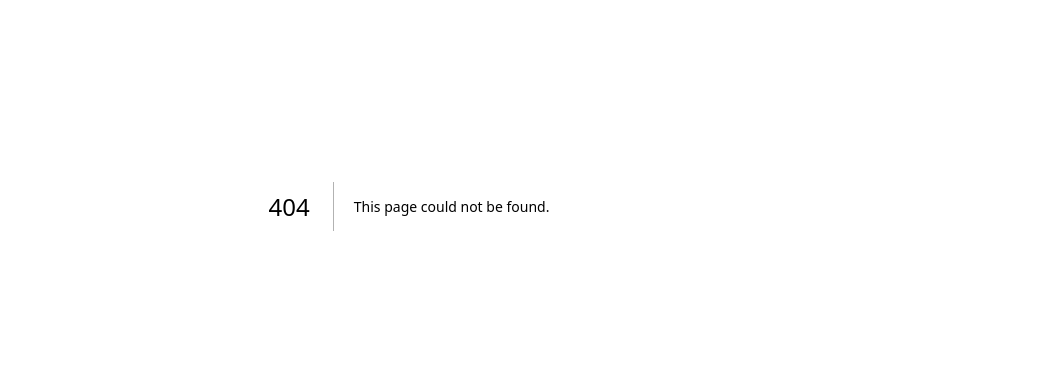
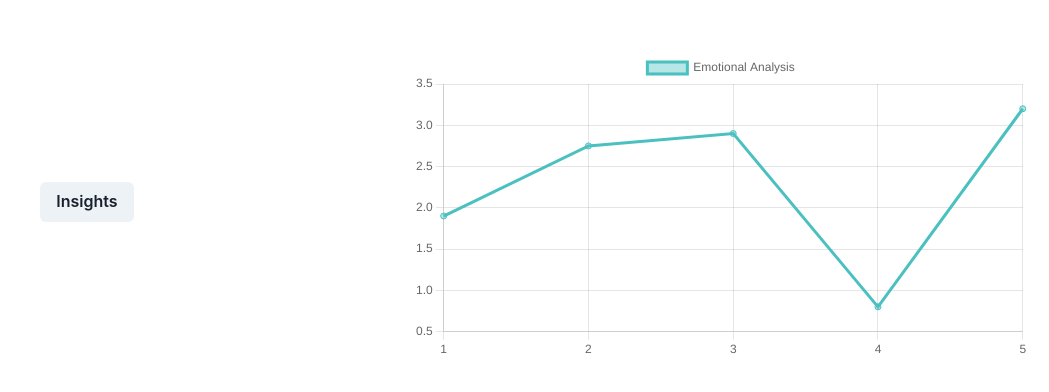
Before and after one commit to Rez2k2/surveySparrow, a Next.js app in the folder client/: page /insights in a window 1280 px wide. Before the commit this address had no page. Shown: the part 194-586 px from the top of the page, without its empty margins (231-1280 px from the left). Built offline with nearby package versions, Linux system fonts and the light colour scheme.

Commit message:
insights page

```diff
--- /dev/null
+++ b/client/src/pages/insights/index.js
@@ -0,0 +1,76 @@
+import { Button, Center, Box, VStack, HStack, Text } from "@chakra-ui/react";
+import { useState, useEffect } from "react";
+import { Line } from "react-chartjs-2";
+import axios from "axios";
+import { Chart as ChartJS } from "chart.js/auto";
+
+const apiKey = "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";
+const apiUrl = "https://api.openai.com/v1/engine/davinci-codex/completions";
+
+function ChartComponent() {
+  const data = {
+    labels: ["1", "2", "3", "4", "5"],
+    datasets: [
+      {
+        label: "Emotional Analysis",
+        data: [1.9, 2.75, 2.9, 0.8, 3.2],
+        fill: false,
+        backgroundColor: "rgba(75,192,192,0.4)",
+        borderColor: "rgba(75,192,192,1)",
+      },
+    ],
+  };
+
+  const options = {
+    scales: {
+      yAxes: [
+        {
+          ticks: {
+            beginAtZero: true,
+          },
+        },
+      ],
+    },
+  };
+
+  return <Line data={data} options={options} />;
+}
+
+export default function Insights() {
+  const [outputText, setOutputText] = useState("");
+  const handleSubmit = () => {
+    setOutputText(
+      "Rephrase the question: Instead of asking 'When was the last time you cried?', consider rephrasing the question to be more general and less specific to crying. For example, you could ask 'When was the last time you experienced strong emotions?' Offer an alternative: If participants do not feel comfortable answering the question, offer an alternative or skip option. For example, you could provide an option for participants to select 'prefer not to answer' or 'not applicable' if they do not feel comfortable sharing their emotions around crying."
+    );
+  };
+  //   const handleSubmit = (event) => {
+  //     event.preventDefault();
+  //     fetch({apiUrl}, {
+  //       method: "POST",
+  //       headers: {
+  //         "Content-Type": "application/json",
+  //       },
+  //       body: JSON.stringify({ input }),
+  //     })
+  //       .then((response) => response.json())
+  //       .then((data) => {
+  //         setResponse(data.response);
+  //       })
+  //       .catch((error) => {
+  //         console.error("Error:", error);
+  //       });
+  //   };
+  return (
+    <HStack>
+      <Center width="50%" height="100vh">
+        <VStack padding="13px">
+          <Button onClick={handleSubmit}>Insights</Button>
+          <Text>{outputText}</Text>
+        </VStack>
+      </Center>
+      <Center width="50%" height="100vh" paddingRight="20px">
+        <ChartComponent />
+      </Center>
+    </HStack>
+  );
+}
```
